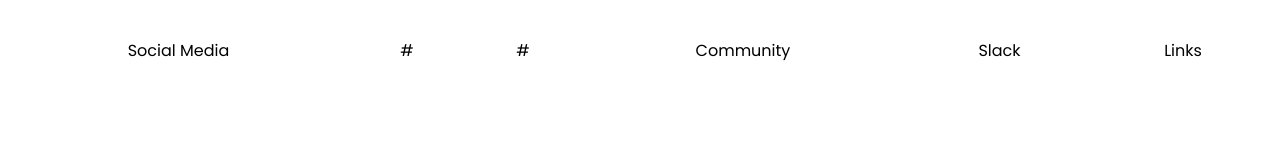
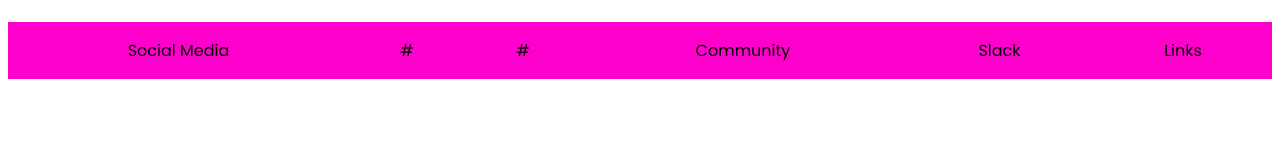
Before and after one commit to maddiewilli/maddiewilli, a plain HTML site: page index.html in a window 1280 px wide. Drawn offline with Linux system fonts and the light colour scheme.

Commit message:
added css

```diff
--- a/css/style.css
+++ b/css/style.css
@@ -4,6 +4,7 @@ nav{
   width: 100%;
   height: 1.4em;
   border: none;
+  background-color: #FF00CC;
 }
 nav ul{
   display: table-row;
```
